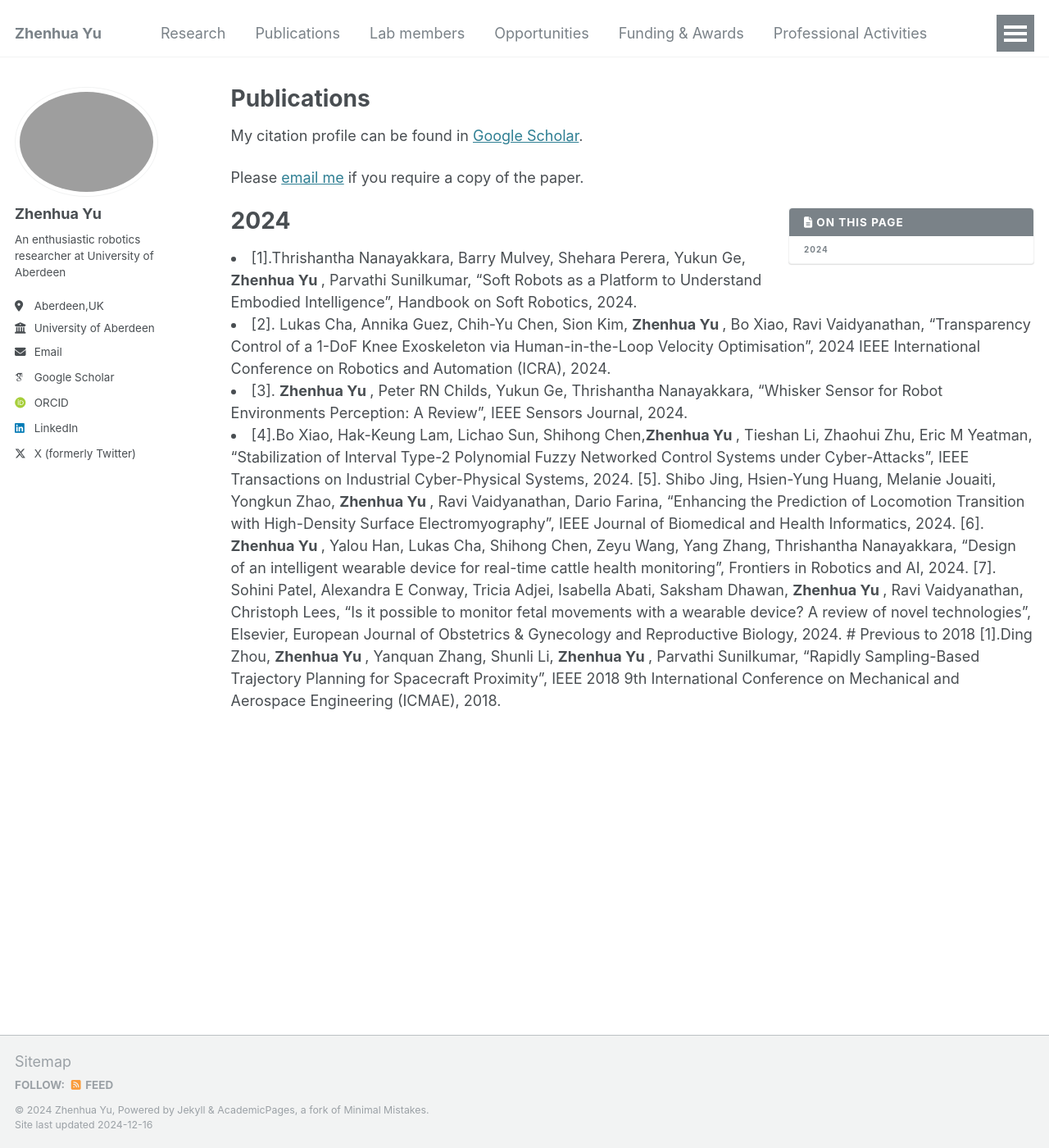
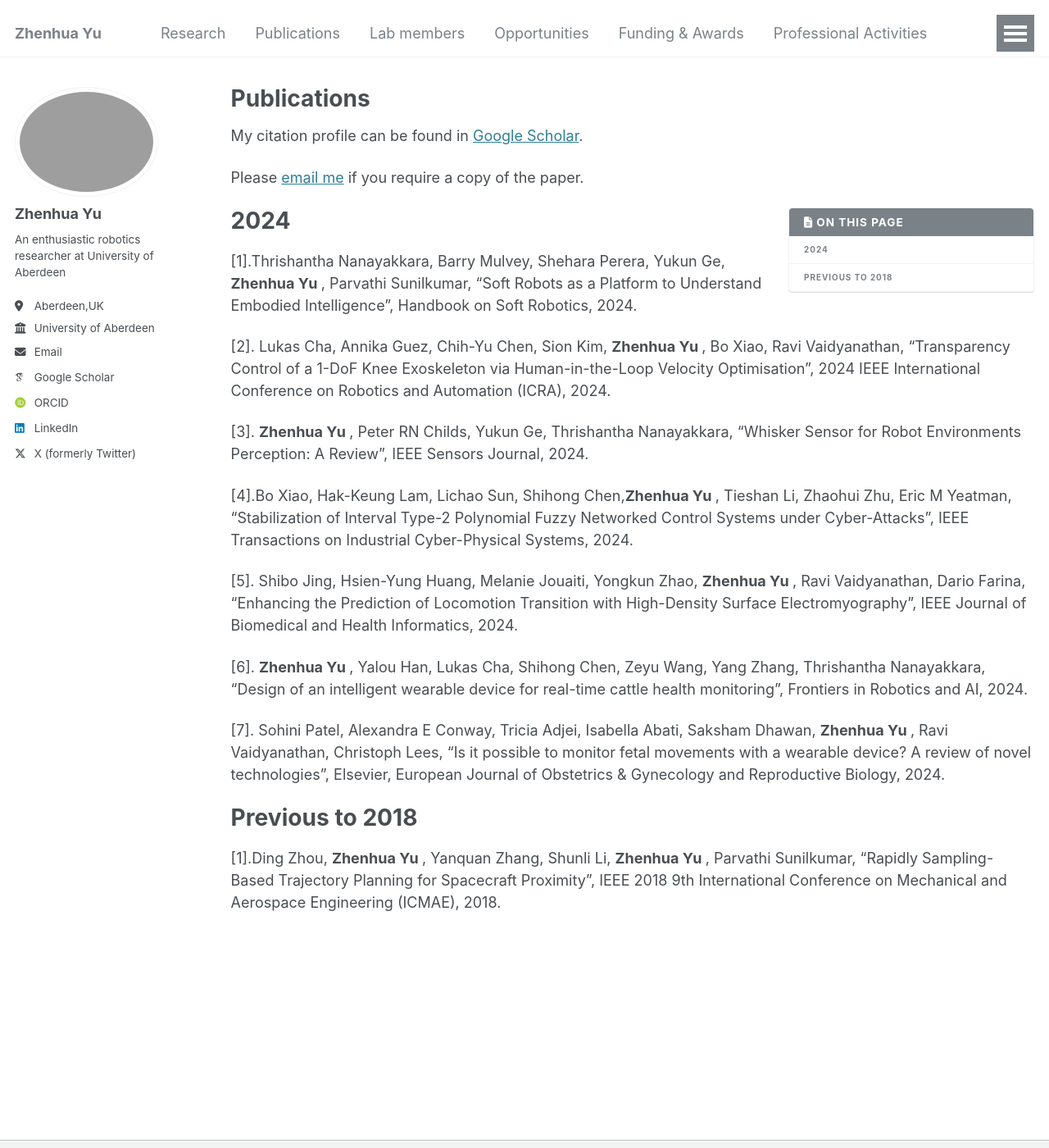
Before and after one commit to DrZhenhuaYu/DrZhenhuaYu.github.io, a Jekyll site: the page built from _pages/Publications.md, in a window 1280 px wide and 1400 px high. Shown: the whole window at 82% size. Built offline with Jekyll 4.4.1, drawn with Linux system fonts in a browser that asks for light colours; some web fonts are replaced.

```diff
--- a/_pages/Publications.md
+++ b/_pages/Publications.md
@@ -17,10 +17,14 @@ Please [email me](mailto:zhenhua.yu@abdn.ac.uk) if you require a copy of the pap
 <!-- # Preprint -->
 
 # 2024
-<li>[1].Thrishantha Nanayakkara, Barry Mulvey, Shehara Perera, Yukun Ge,  <strong>Zhenhua Yu </strong>, Parvathi Sunilkumar, “Soft Robots as a Platform to Understand Embodied Intelligence”, Handbook on Soft Robotics, 2024.
-<li>[2]. Lukas Cha, Annika Guez, Chih-Yu Chen, Sion Kim, <strong>Zhenhua Yu </strong>, Bo Xiao, Ravi Vaidyanathan, “Transparency Control of a 1-DoF Knee Exoskeleton via Human-in-the-Loop Velocity Optimisation”, 2024 IEEE International Conference on Robotics and Automation (ICRA), 2024.
-<li>[3]. <strong>Zhenhua Yu </strong>, Peter RN Childs, Yukun Ge, Thrishantha Nanayakkara, “Whisker Sensor for Robot Environments Perception: A Review”, IEEE Sensors Journal, 2024.
-<li>[4].Bo Xiao, Hak-Keung Lam, Lichao Sun, Shihong Chen,<strong>Zhenhua Yu </strong>, Tieshan Li, Zhaohui Zhu, Eric M Yeatman, “Stabilization of Interval Type-2 Polynomial Fuzzy Networked Control Systems under Cyber-Attacks”, IEEE Transactions on Industrial Cyber-Physical Systems, 2024.
+[1].Thrishantha Nanayakkara, Barry Mulvey, Shehara Perera, Yukun Ge,  <strong>Zhenhua Yu </strong>, Parvathi Sunilkumar, “Soft Robots as a Platform to Understand Embodied Intelligence”, Handbook on Soft Robotics, 2024.
+
+[2]. Lukas Cha, Annika Guez, Chih-Yu Chen, Sion Kim, <strong>Zhenhua Yu </strong>, Bo Xiao, Ravi Vaidyanathan, “Transparency Control of a 1-DoF Knee Exoskeleton via Human-in-the-Loop Velocity Optimisation”, 2024 IEEE International Conference on Robotics and Automation (ICRA), 2024.
+
+[3]. <strong>Zhenhua Yu </strong>, Peter RN Childs, Yukun Ge, Thrishantha Nanayakkara, “Whisker Sensor for Robot Environments Perception: A Review”, IEEE Sensors Journal, 2024.
+
+[4].Bo Xiao, Hak-Keung Lam, Lichao Sun, Shihong Chen,<strong>Zhenhua Yu </strong>, Tieshan Li, Zhaohui Zhu, Eric M Yeatman, “Stabilization of Interval Type-2 Polynomial Fuzzy Networked Control Systems under Cyber-Attacks”, IEEE Transactions on Industrial Cyber-Physical Systems, 2024.
+
 [5]. Shibo Jing, Hsien-Yung Huang, Melanie Jouaiti, Yongkun Zhao, <strong>Zhenhua Yu </strong>, Ravi Vaidyanathan, Dario Farina, “Enhancing the Prediction of Locomotion Transition with High-Density Surface Electromyography”, IEEE Journal of Biomedical and Health Informatics, 2024.
 
 [6]. <strong>Zhenhua Yu </strong>, Yalou Han, Lukas Cha, Shihong Chen, Zeyu Wang, Yang Zhang, Thrishantha Nanayakkara, “Design of an intelligent wearable device for real-time cattle health monitoring”, Frontiers in Robotics and AI, 2024.
```
